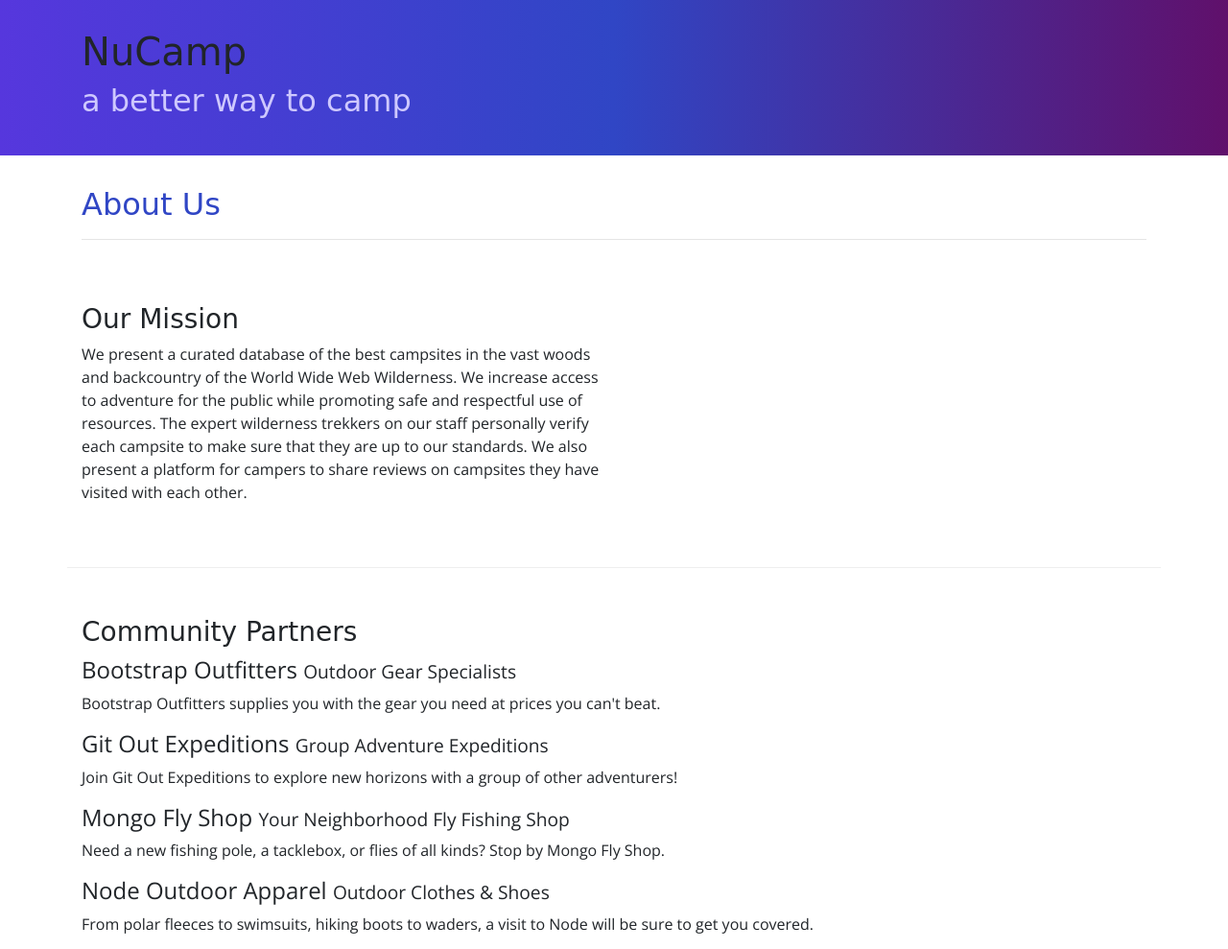
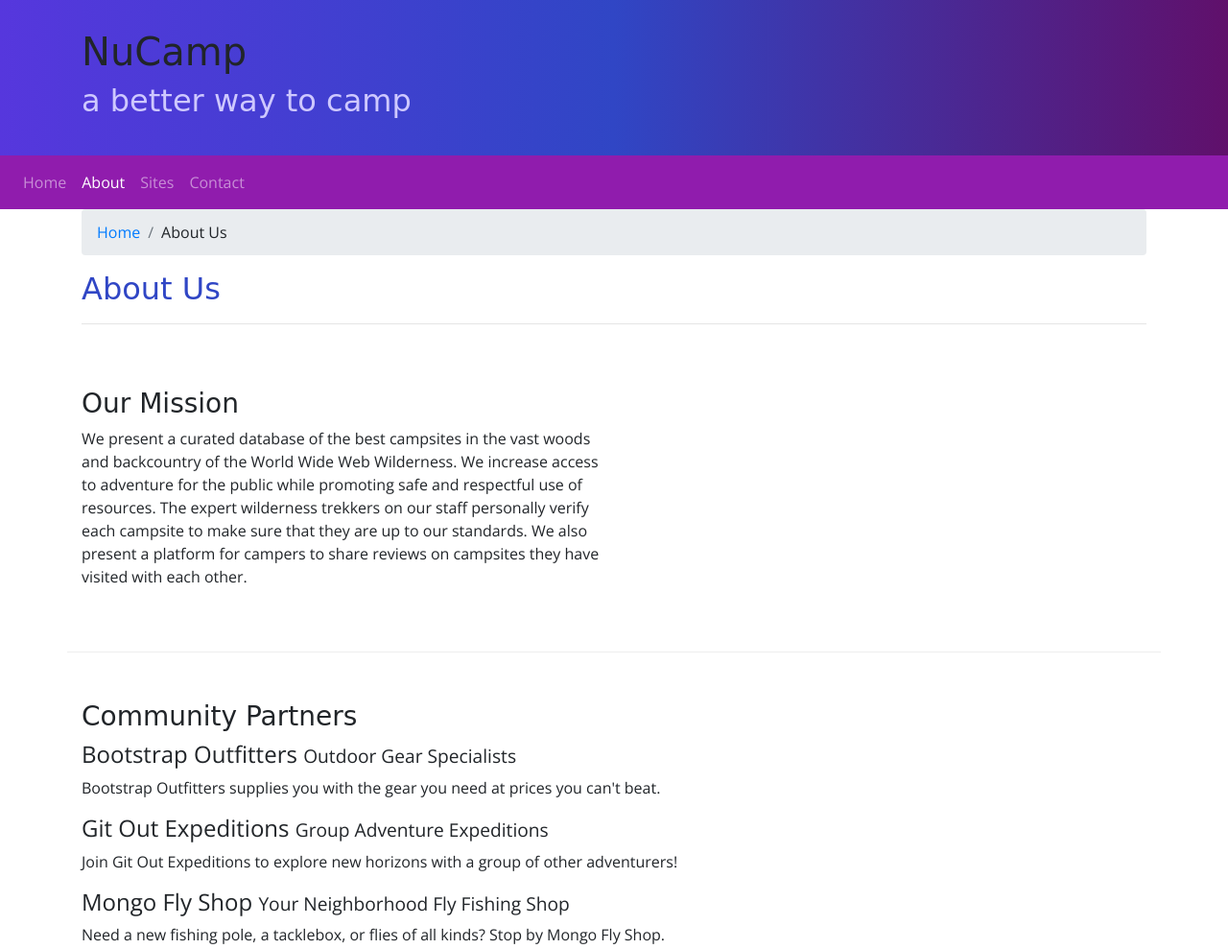
Before and after one commit to thiyaguj19-mt/nucampsite, a website: page aboutus.html in a window 1280 px wide. Shown: the top 989 px of the page at 96% size. Drawn offline with nearby package versions, Linux system fonts and the light colour scheme.

Commit message:
navbar and breadcrumb

```diff
--- a/aboutus.html
+++ b/aboutus.html
@@ -26,9 +26,27 @@
         </div>
     </header>
 
+    <nav class="navbar navbar-expand-sm navbar-dark sticky-top">
+        <button type="button" class="navbar-toggler ml-auto" data-toggle="collapse" data-target="#nucampNavbar">
+            <span class="navbar-toggler-icon"></span>
+        </button>
+        <div class="collapse navbar-collapse" id="nucampNavbar">
+            <ul class="navbar-nav">
+                <li class="nav-item"><a class="nav-link" href="index.html">Home</a></li>
+                <li class="nav-item active"><a class="nav-link" href="#">About</a></li>
+                <li class="nav-item"><a class="nav-link" href="#">Sites</a></li>
+                <li class="nav-item"><a class="nav-link" href="#">Contact</a></li>
+            </ul>
+        </div>
+    </nav>
+
     <div class="container">
         <div class="row">
             <div class="col">
+                <ol class="breadcrumb">
+                    <li class="breadcrumb-item active"><a href="index.html">Home</a></li>
+                    <li class="breadcrumb-item">About Us</li>
+                </ol>
                <h2>About Us</h2>
                <hr />
             </div>
--- a/css/styles.css
+++ b/css/styles.css
@@ -21,6 +21,7 @@ footer {
 }
 
 .jumbotron {
+    margin: 0;
     padding: 30px;
     background-image: linear-gradient(to right,#5637DD, #3046C5, #60106B);
 }
@@ -30,3 +31,7 @@ footer {
     border-bottom: 1px ridge;
     min-height: 200px;
 }
+
+.navbar {
+    background-color:#901CAD;
+}
```
Also changed, not shown: index.html (+14 -0 lines).
